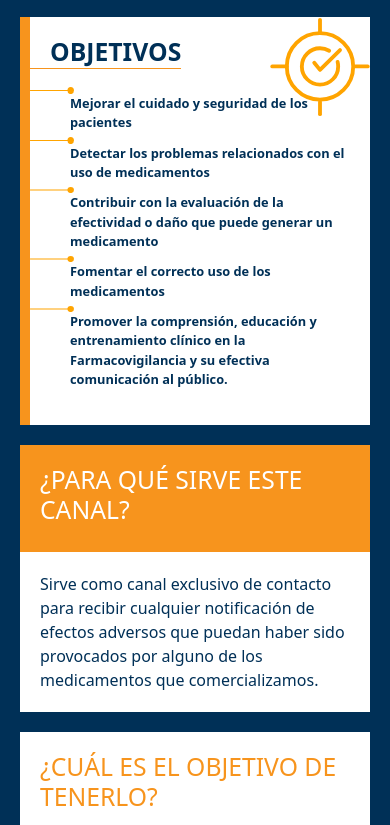
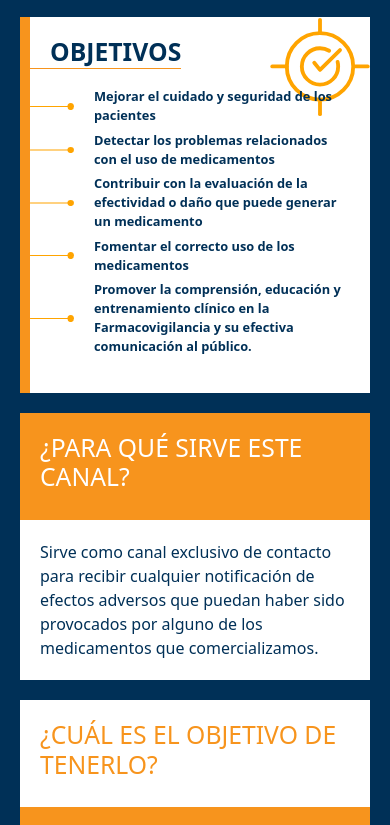
Before and after one commit to Joseph2792/FarmacoVigilancia, a plain HTML site: page farmacovigilancia.html in a window 390 px wide. Shown: the part 839-1664 px from the top of the page. Drawn offline with nearby package versions, Linux system fonts and the light colour scheme.

Commit message:
fix list responsive

```diff
--- a/farmacovigilancia.html
+++ b/farmacovigilancia.html
@@ -67,23 +67,23 @@
             <article class="seccion-4 cont-articuloConbordes bg-imagen-articulo">
                 <h2>OBJETIVOS</h2>
                 <ul>
-                    <li class="d-flex flex-wrap flex-row align-items-center">
+                    <li class="d-flex flex-row align-items-center">
                         <img src="/assets/svg/bullet.svg" alt="bullet">
                         <span class="ml-2">Mejorar el cuidado y seguridad de los pacientes</span>
                     </li>
-                    <li class="d-flex flex-wrap flex-row align-items-center">
+                    <li class="d-flex flex-row align-items-center">
                         <img src="/assets/svg/bullet.svg" alt="bullet">
                         <span>Detectar los problemas relacionados con el uso de medicamentos</span>
                     </li>
-                    <li class="d-flex flex-wrap flex-row align-items-center">
+                    <li class="d-flex flex-row align-items-center">
                         <img src="/assets/svg/bullet.svg" alt="bullet">
                         <span>Contribuir con la evaluación de la efectividad o daño que puede generar un medicamento</span>
                     </li>
-                    <li class="d-flex flex-wrap flex-row align-items-center">
+                    <li class="d-flex flex-row align-items-center">
                         <img src="/assets/svg/bullet.svg" alt="bullet">
                         <span>Fomentar el correcto uso de los medicamentos</span>
                     </li>
-                    <li class="d-flex flex-wrap flex-row align-items-center">
+                    <li class="d-flex flex-row align-items-center">
                         <img src="/assets/svg/bullet.svg" alt="bullet">
                         <span>Promover la comprensión, educación y entrenamiento clínico en la Farmacovigilancia y su efectiva comunicación al público.</span>
                     </li>
```
